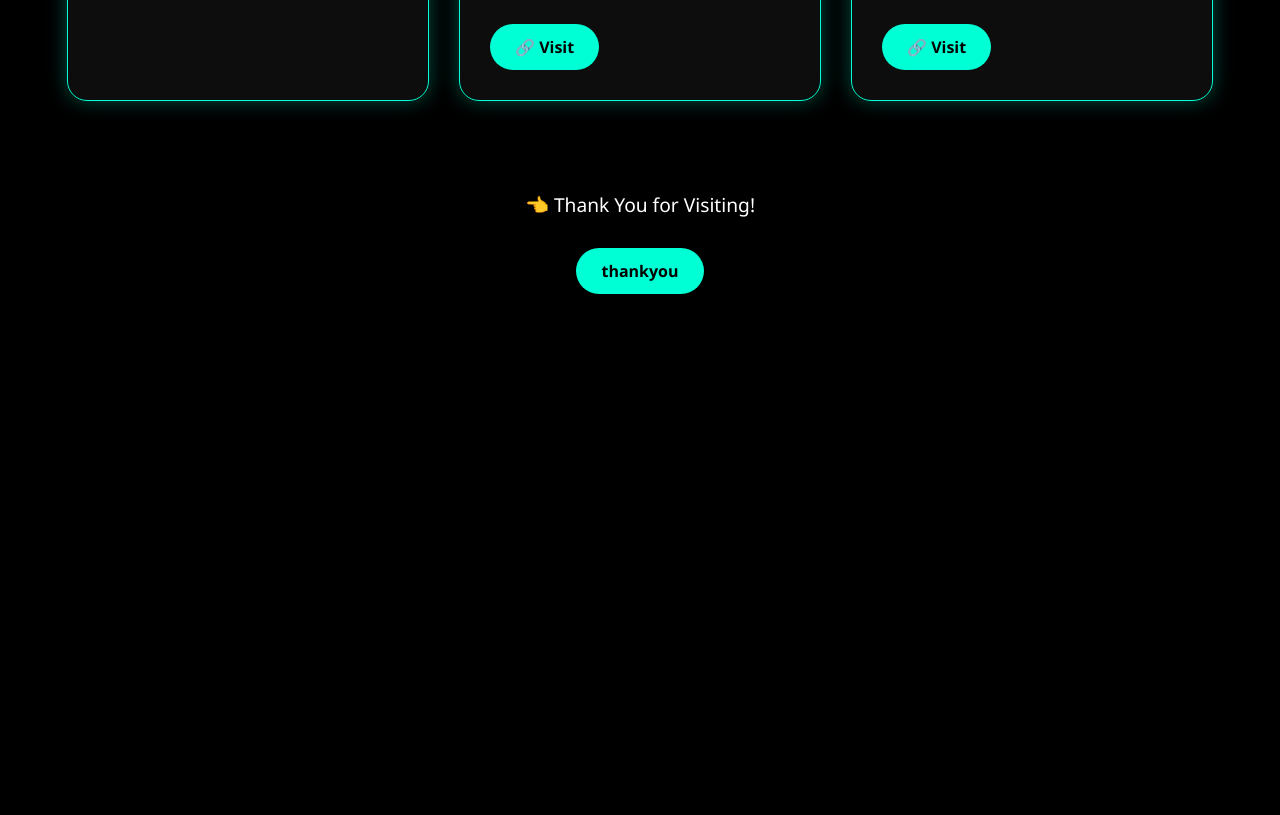
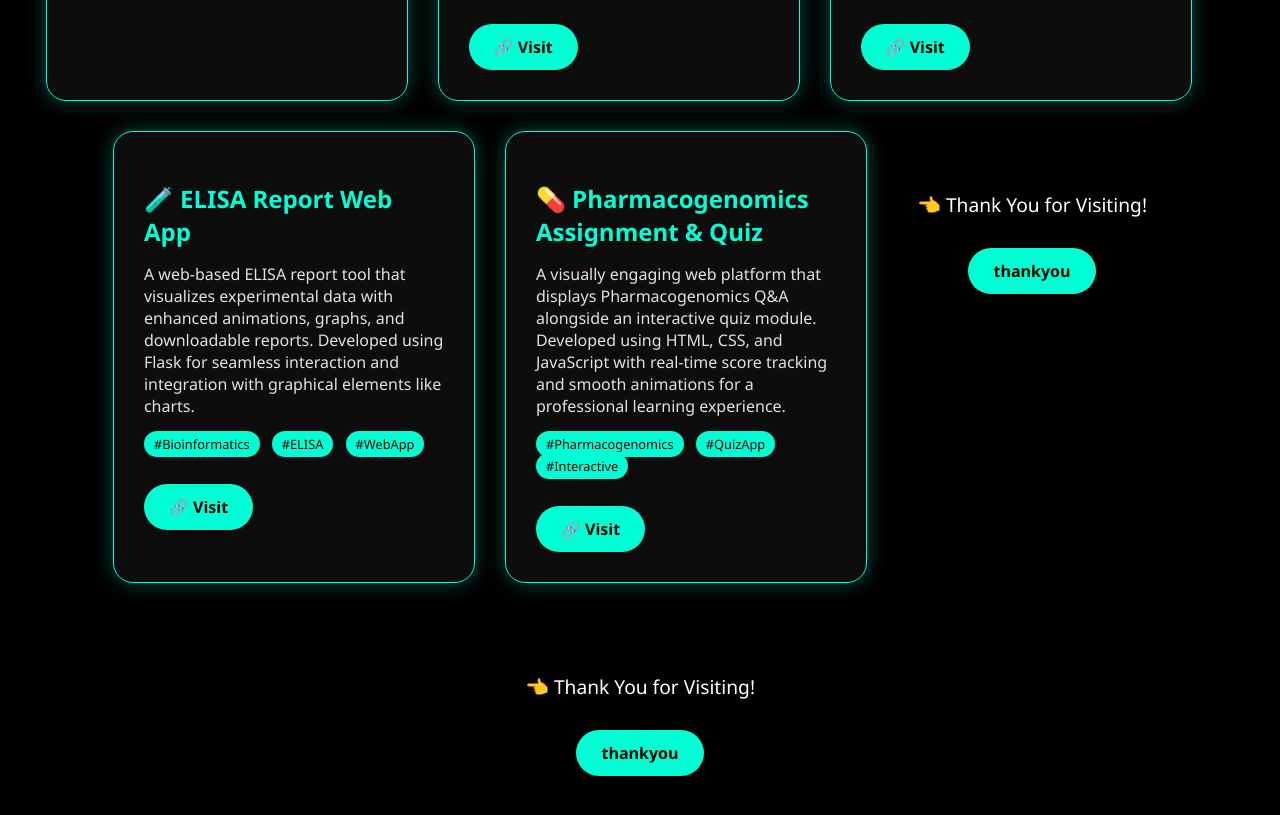
Before and after one commit to madhuravishe/madhuravishe, a plain HTML site: page project.html in a window 1280 px wide. Shown: the part 1065-1880 px from the top of the page. Before the commit the page ends 1419 px from the top, so only its background shows below. Drawn offline with Linux system fonts and the light colour scheme.

Commit message:
Update project.html

```diff
--- a/project.html
+++ b/project.html
@@ -95,6 +95,38 @@
       <br />
       <a href="https://madhuravishe.github.io/ELISA-/" class="start-btn" target="_blank">🔗 Visit</a>
     </div>
+    ...
+    <!-- Today's ELISA Project Section -->
+    <div class="project-card">
+      <h2>🧪 ELISA Report Web App</h2>
+      <p>
+        A web-based ELISA report tool that visualizes experimental data with enhanced animations, graphs, and downloadable reports. Developed using Flask for seamless interaction and integration with graphical elements like charts.
+      </p>
+      <span class="tag">#Bioinformatics</span>
+      <span class="tag">#ELISA</span>
+      <span class="tag">#WebApp</span>
+      <br />
+      <a href="https://madhuravishe.github.io/ELISA-/" class="start-btn" target="_blank">🔗 Visit</a>
+    </div>
+
+    <!-- Pharmacogenomics Assignment & Quiz -->
+    <div class="project-card">
+      <h2>💊 Pharmacogenomics Assignment & Quiz</h2>
+      <p>
+        A visually engaging web platform that displays Pharmacogenomics Q&A alongside an interactive quiz module. Developed using HTML, CSS, and JavaScript with real-time score tracking and smooth animations for a professional learning experience.
+      </p>
+      <span class="tag">#Pharmacogenomics</span>
+      <span class="tag">#QuizApp</span>
+      <span class="tag">#Interactive</span>
+      <br />
+      <a href="https://madhuravishe.github.io/Pharmagenomics-assignment-and-quiz/" class="start-btn" target="_blank">🔗 Visit</a>
+    </div>
+
+    <section class="section explore">
+      <p>👈 Thank You for Visiting!</p>
+      <a href="thankyou.html" class="start-btn">thankyou</a>
+    </section>
+
 
   </section>
 
```
